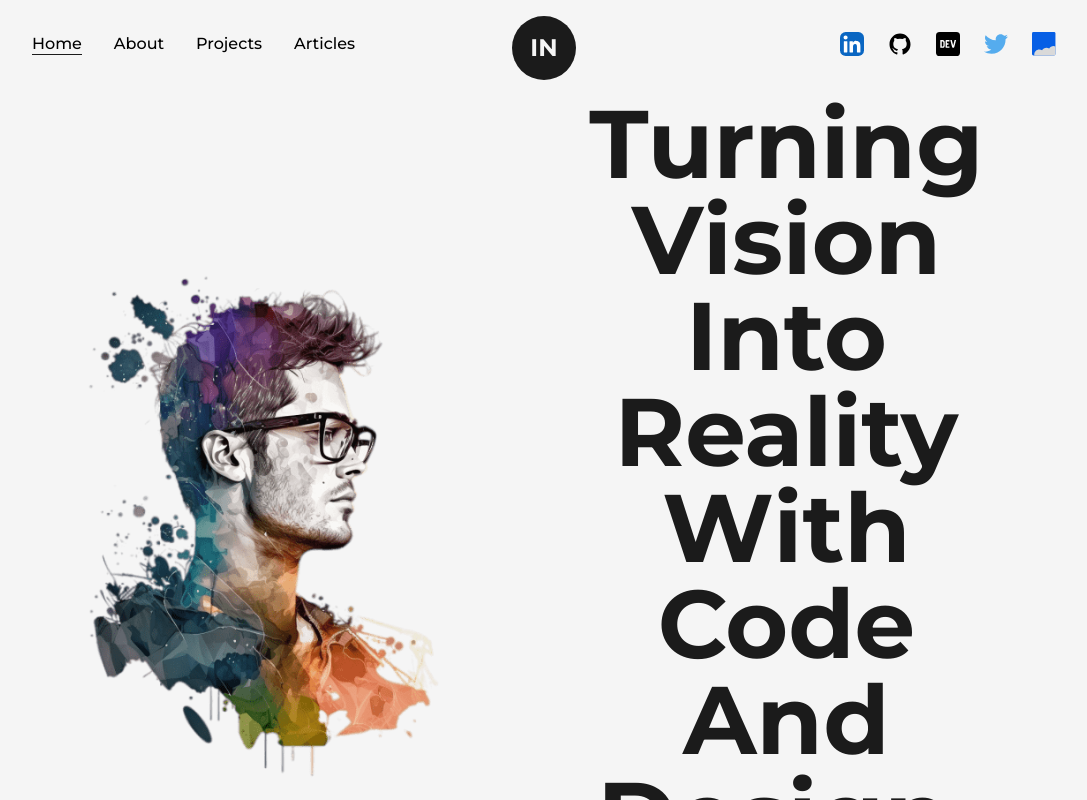
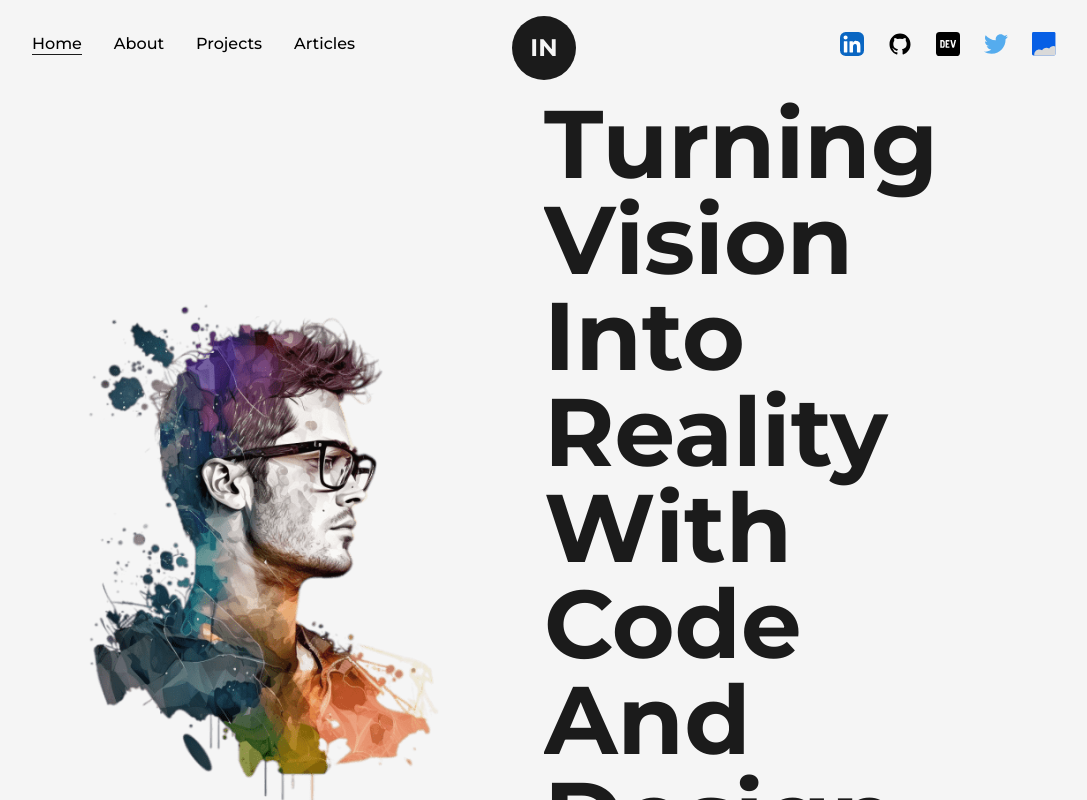
Before and after one commit to ilonavarro/portfolioCopy, a Next.js app: page / in a window 1280 px wide. Shown: the top 800 px of the page, without its empty margins (96-1183 px from the left). Built offline with nearby package versions, Linux system fonts and the light colour scheme.

Commit message:
updates and index page

```diff
--- a/src/app/page.js
+++ b/src/app/page.js
@@ -2,6 +2,7 @@ import Layout from '@/components/Layout'
 import Image from 'next/image'
 import profilePic from '../../public/images/profile/developer-pic-1.png'
 import AnimatedText from '@/components/AnimatedText'
+import Link from 'next/link'
 
 export default function Home() {
   return (
@@ -9,15 +10,25 @@ export default function Home() {
       <Layout className='pt-0'>
         <div className='flex items-center justify-between w-full'>
           <div className='w-1/2'>
-            <Image src={profilePic} alt='Ilo Dev' className='w-full h-auto' />
+            <Image
+              src={profilePic}
+              alt='Ilo Dev'
+              className='w-full h-auto'
+              priority={true}
+            />
           </div>
-          <div className='w-1/2'>
-            <AnimatedText>Turning Vision Into Reality With Code And Design.</AnimatedText>
-            <p>
+          <div className='w-1/2 flex flex-col items-center self-center'>
+            <AnimatedText className='text-6xl text-left'>
+              Turning Vision Into Reality With Code And Design.
+            </AnimatedText>
+            <p className='my-4 textbas font-medium'>
               As a skilled full-stack developer, I am dedicated to turning ideas into
               innovative web applications. Explore my latest projects and articles,
               showcasing my expertise in React.js and web development.
             </p>
+            <div>
+              <Link href='#'>My resume</Link>
+            </div>
           </div>
         </div>
       </Layout>
--- a/src/components/AnimatedText/index.js
+++ b/src/components/AnimatedText/index.js
@@ -1,3 +1,32 @@
+'use client'
+import { motion } from 'framer-motion'
+
+const quote = {
+  initial: {
+    opacity: 1
+  },
+  animate: {
+    opacity: 1,
+    transition: {
+      delay: 0.5,
+      staggerChildren: 0.08
+    }
+  }
+}
+
+const singleWord = {
+  initial: {
+    opacity: 0,
+    y: 50
+  },
+  animate: {
+    opacity: 1,
+    y: 0,
+    transition: {
+      duration: 1
+    }
+  }
+}
 export default function AnimatedText({ children, className = '' }) {
   return (
     <>
@@ -6,15 +35,22 @@ export default function AnimatedText({ children, className = '' }) {
           'w-full mx-auto py-2 flex items-center justify-center text-center overflow-hidden'
         }
       >
-        <h1
+        <motion.h1
           className={`inline-block w-full text-dark font-bold capitalize text-8xl ${className}`}
+          variants={quote}
+          initial='initial'
+          animate='animate'
         >
           {children.split(' ').map((word, index) => (
-            <span key={word + '-' + index} className={'inline-block'}>
+            <motion.span
+              key={word + '-' + index}
+              className={'inline-block'}
+              variants={singleWord}
+            >
               {word}&nbsp;
-            </span>
+            </motion.span>
           ))}
-        </h1>
+        </motion.h1>
       </div>
     </>
   )
```
Also changed, not shown: 1 other file (tests, documents, lock files or other folders).
